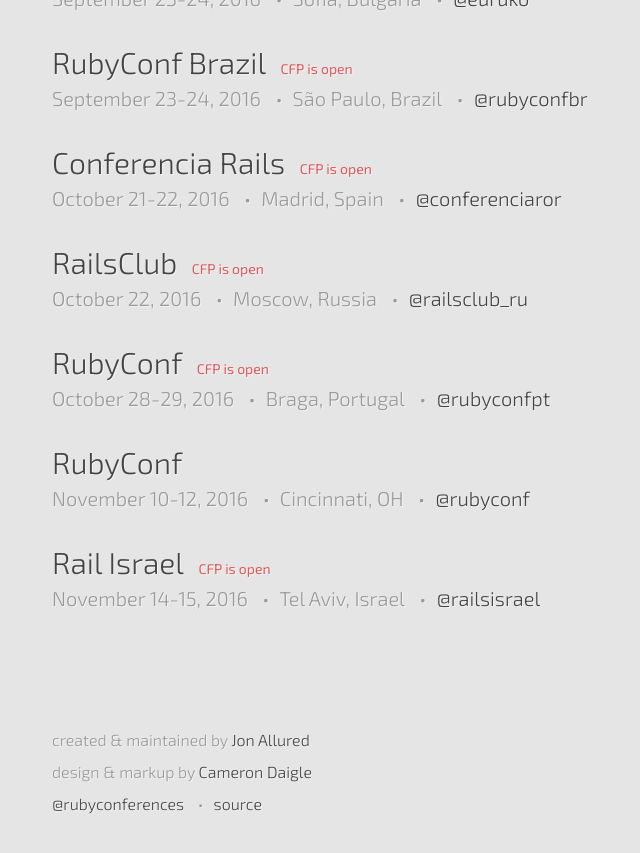
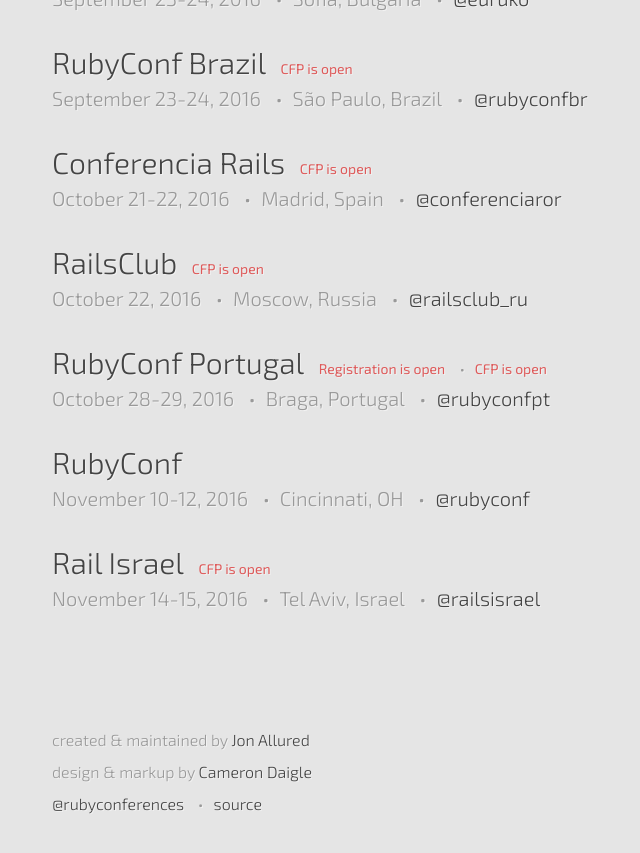
Before and after one commit to ruby-conferences/ruby-conferences.github.io, a Jekyll site: the page built from index.html, in a window 1280 px wide and 900 px high, scrolled down 1818 px. Shown: the top 853 px of the window, without its empty margins (188-828 px from the left). Built offline with Jekyll 4.4.1, drawn with Linux system fonts in a browser that asks for light colours.

Commit message:
Fixes RubyConf PT info

```diff
--- a/_data/current.yml
+++ b/_data/current.yml
@@ -111,11 +111,12 @@
   twitter: railsclub_ru
   cfp_phrase: CFP is open
 
-- name: RubyConf
+- name: RubyConf Portugal
   location: Braga, Portugal
   dates: "October 28-29, 2016"
   url: http://rubyconf.pt/
   twitter: rubyconfpt
+  reg_phrase: Registration is open
   cfp_phrase: CFP is open
 
 - name: RubyConf
```
